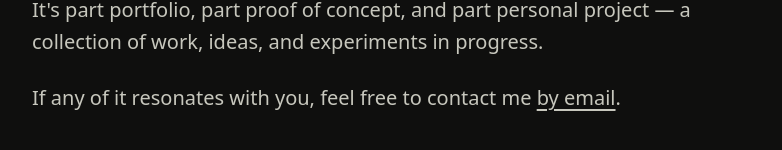
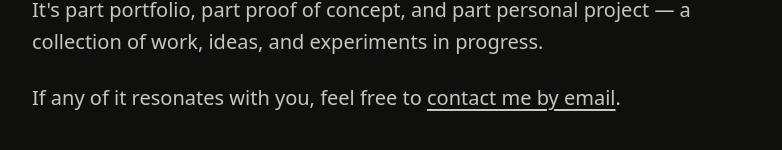
Before and after one commit to alfurg/alekfurgal.com, a Next.js app: page / in a window 1280 px wide. Shown: the part 402-552 px from the top of the page, without its empty margins (248-1030 px from the left). Built offline with nearby package versions, Linux system fonts and the light colour scheme.

Commit message:
Update page.tsx

```diff
--- a/app/page.tsx
+++ b/app/page.tsx
@@ -17,10 +17,10 @@ export default function Home() {
           It&apos;s part portfolio, part proof of concept, and part personal project — a collection of work, ideas, and experiments in progress.
         </p>
 
-        <p>If any of it resonates with you, feel free to contact me{" "}
+        <p>If any of it resonates with you, feel free to {" "}
           <a href="mailto:aleksanderfurgal@gmail.com"
           className="underline underline-offset-4 hover:text-white">
-          by email
+          contact me by email
           </a>
           .
         </p>
```
